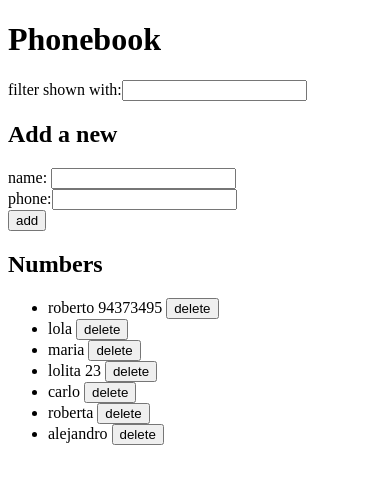
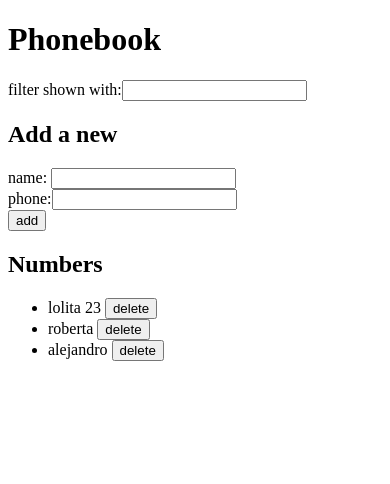
Before and after one commit to Leydisfh/Curso-Full-Stack, a React app in the folder Part2/phoneBook/: page / in a window 390 px wide. Shown: the top 484 px of the page. Built offline with nearby package versions, Linux system fonts and the light colour scheme; data requests are answered from the project's data file; the HTML template or start-up script is replaced by a standard one.

Commit message:
2.17 / phoneBook

```diff
--- a/Part2/phoneBook/db.json
+++ b/Part2/phoneBook/db.json
@@ -1,29 +1,9 @@
 {
   "persons": [
-    {
-      "id": "ca42",
-      "name": "roberto",
-      "phone": "94373495"
-    },
-    {
-      "name": "lola",
-      "phone": "",
-      "id": "059b"
-    },
-    {
-      "id": "dc4a",
-      "name": "maria",
-      "phone": ""
-    },
     {
       "id": "778b",
       "name": "lolita",
       "phone": "23"
-    },
-    {
-      "id": "5de9",
-      "name": "carlo",
-      "phone": ""
     },
     {
       "id": "d5df",
--- a/Part2/phoneBook/src/App.jsx
+++ b/Part2/phoneBook/src/App.jsx
@@ -13,6 +13,7 @@ function App() {
   const [newPhone, setNewPhone] = useState('');
   const [search, setSearch] = useState('');
   const [message, setMessage] = useState( null );
+  const [error, setError] = useState(null);
 
 
 
@@ -59,7 +60,13 @@ function App() {
             setMessage(null)
           },5000)
         })
-        .catch(error => console.log(error))
+        .catch(error =>{
+          setError(`Error, information of ${newName} has already been removed from server`)
+          setTimeout(() => {
+            setError(null)
+          },5000)
+          setPersons(persons.filter(person => person.id !== id))
+        })
       }
     }else{
       phonebookService.create(newPerson)
@@ -95,6 +102,7 @@ function App() {
     <>
       <h1>Phonebook</h1>
       <Notification  message={message}/>
+      <Notification  message={error} />
       <Filter  onChange={ (e) => setSearch(e.target.value)}
                 search={search}/>
 
--- a/Part2/phoneBook/src/Notification.jsx
+++ b/Part2/phoneBook/src/Notification.jsx
@@ -9,12 +9,22 @@ export const Notification = ({ message }) => {
         marginBottom: 10
 
     }
+    const errorStyle ={
+        color:'red',
+        background:'lightgrey',
+        fontSize:20,
+        borderStyle:'solid',
+        borderColor:'red',
+        borderRadius:5,
+        padding:10,
+
+    }
 
     if(message === null){
         return null
     }
     return(
-        <div style={notificationStyle}>
+        <div style={message.includes('Error') ? errorStyle : notificationStyle}>
             {message}
         </div>
     )
```
